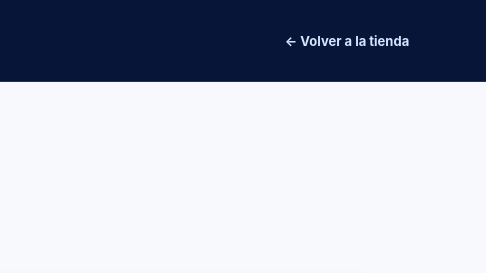
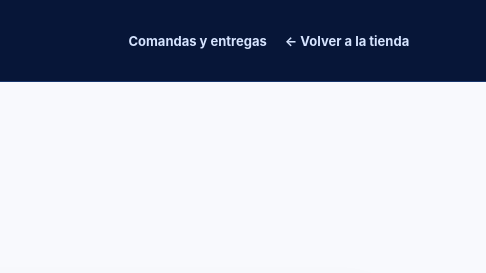
Before and after one commit to facundohernandez01/gestion_libreria, an Astro site in the folder intrashop/: page /admin in a window 1280 px wide. Shown: the top 273 px of the page, 794-1280 px from the left. Built offline with nearby package versions, Linux system fonts and the light colour scheme; Astro itself is replaced by a stand-in of ours; no server answers.

Commit message:
feat(intrashop): link fulfillment dashboard from store administration

```diff
--- a/intrashop/src/pages/admin.astro
+++ b/intrashop/src/pages/admin.astro
@@ -5,7 +5,7 @@ import "../styles/global.css";
 <html lang="es">
 <head><meta charset="utf-8"/><meta name="viewport" content="width=device-width,initial-scale=1"/><title>Administración · IntraShop</title></head>
 <body>
-<header class="topbar"><a class="brand" href="/"><img src="/intrashop-logo.svg" width="43" height="43" alt=""/><span>Intra<span class="brand-accent">Shop</span><small>ADMINISTRACIÓN</small></span></a><a class="admin-back" href="/">← Volver a la tienda</a></header>
+<header class="topbar"><a class="brand" href="/"><img src="/intrashop-logo.svg" width="43" height="43" alt=""/><span>Intra<span class="brand-accent">Shop</span><small>ADMINISTRACIÓN</small></span></a><div style="display:flex;gap:18px"><a class="admin-back" href="/entregas">Comandas y entregas</a><a class="admin-back" href="/">← Volver a la tienda</a></div></header>
 <main class="admin-main">
 <section class="admin-heading"><span class="section-kicker">CONFIGURACIÓN LOCAL</span><h1>Administración de tienda</h1><p>Configurá la conexión con el POS. Estos datos se guardan en este dispositivo, sin servicios externos.</p></section>
 <div class="admin-layout">
```
